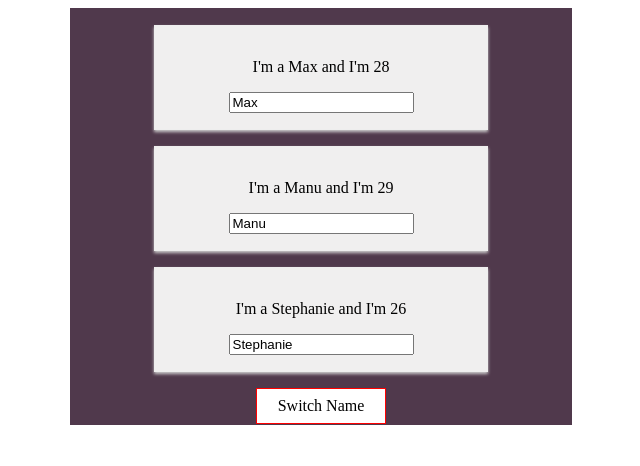
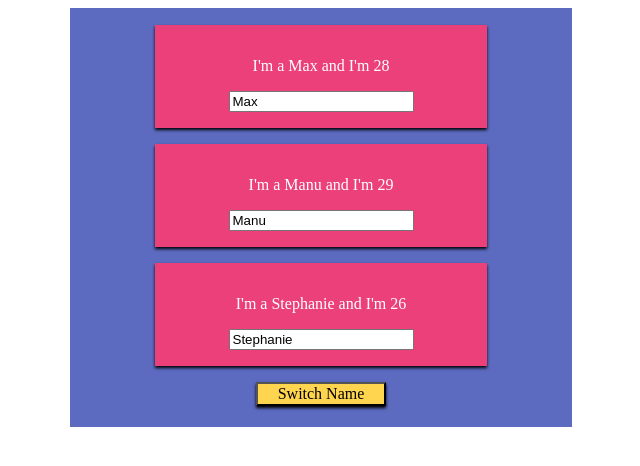
Before and after one commit to choco1911/lewagon_airbnb, a React (Create React App) app: page / in a window 1280 px wide. Shown: the top 466 px of the page, without its empty margins (319-959 px from the left). Built offline with nearby package versions, Linux system fonts and the light colour scheme.

Commit message:
add styles and delete unneccesary files

```diff
--- a/src/App.css
+++ b/src/App.css
@@ -2,7 +2,7 @@
     margin: auto;
     width: 500px;
     border: 1px solid transparent;
-    background-color: #50394c;
+    background-color: #5c6bc0;
 
 }
 
--- a/src/App.js
+++ b/src/App.js
@@ -34,10 +34,10 @@ class App extends Component {
 
     render () {
         const style = {
-            backgroundColor: 'white',
+            marginBottom: '20px',
+            backgroundColor: '#ffd54f',
+            boxShadow: '0 2px 3px #000',
             font: 'inherit',
-            border: '1px solid red',
-            padding: '8px',
             cursor: 'pointeer'
         }
         return (
--- a/src/Person/person.css
+++ b/src/Person/person.css
@@ -9,9 +9,9 @@ p {
 .Person {
     width: 60%;
     margin: 16px auto;
-    border: 1px solid #eee;
-    box-shadow: 0 2px 3px #ccc;
+    box-shadow: 0 2px 3px #000;
     padding: 16px;
     text-align: center;
-    background-color: #f0efef;
+    background-color: #ec407a;
+    color: white;
 }
--- a/src/index.css
+++ /dev/null
@@ -1,16 +0,0 @@
-body {
-  margin: 0;
-  padding: 0;
-  font-family: sans-serif;
-  box-sizing: border-box;
-}
-
-.person {
-    display: inline-block;
-    margin: 10px;
-    border: 1px dashed #000;
-    width: 150px;
-    padding: 20px;
-    text-align: center;
-    background-color: greenyellow;
-}
```
